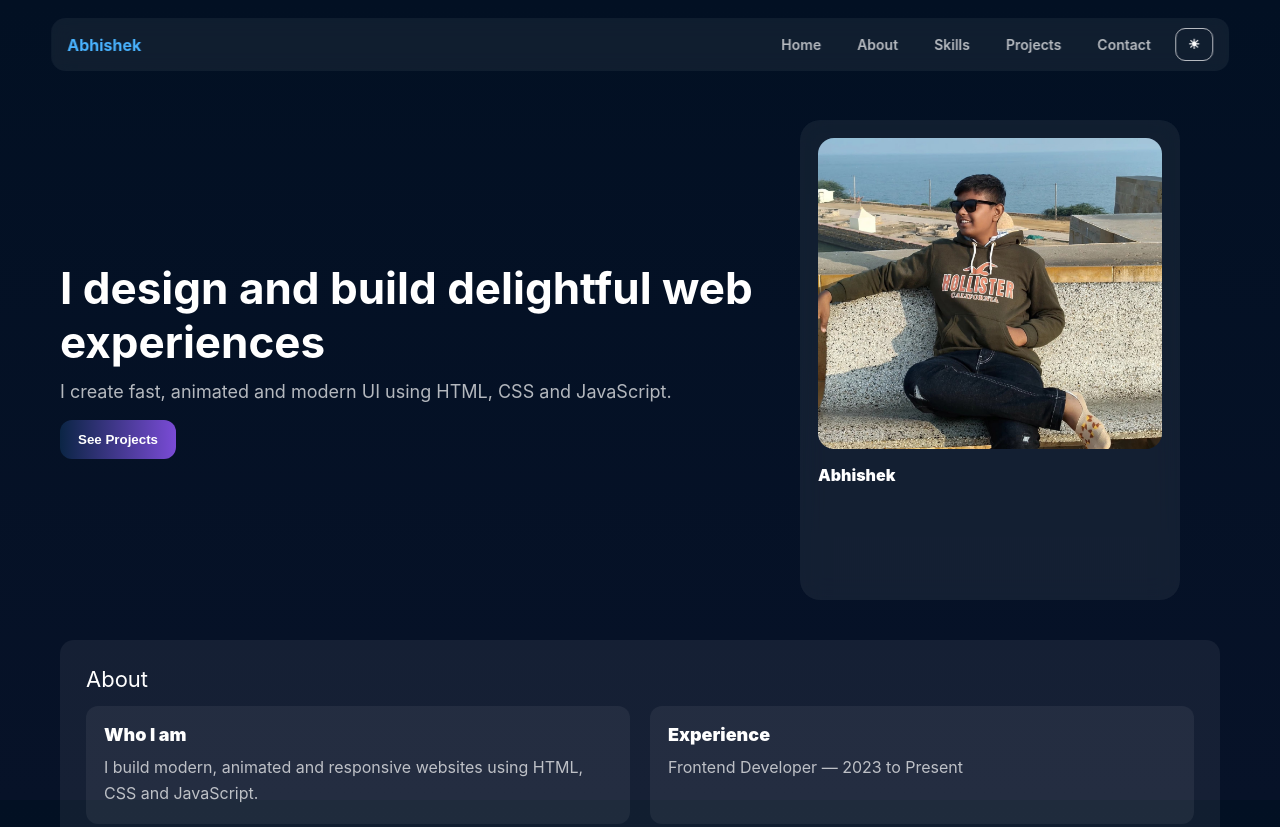
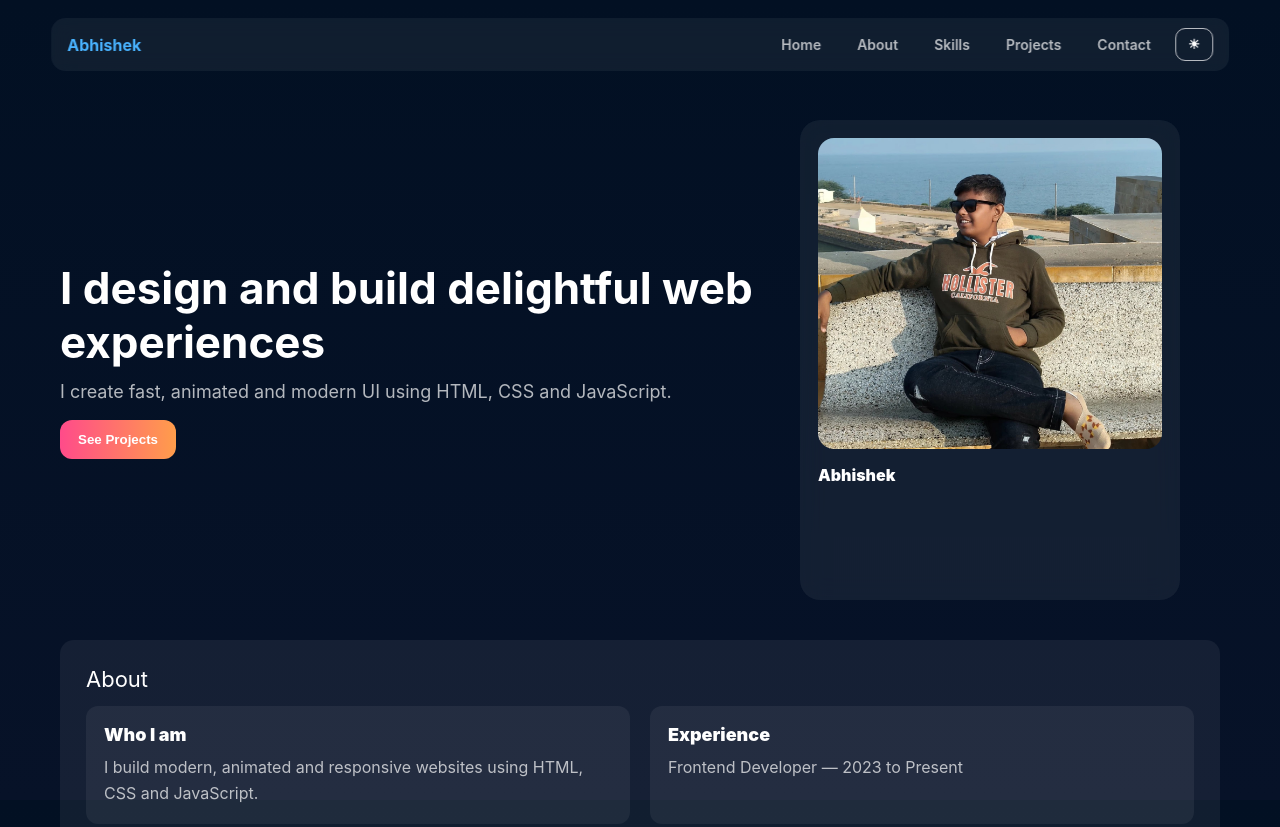
Before and after one commit to abhishek141125/abhishek_pf, a plain HTML site: page index.html in a window 1280 px wide. Shown: the top 827 px of the page. Drawn offline with Linux system fonts and the light colour scheme.

Commit message:
update 20-11 1:40

```diff
--- a/index.html
+++ b/index.html
@@ -5,9 +5,7 @@
 <meta name="viewport" content="width=device-width,initial-scale=1" />
 <title>Abhishek — Portfolio</title>
 <link rel="preconnect" href="https://fonts.gstatic.com" crossorigin>
-
 <style>
-
 :root {
   --bg:#071228;
   --bg2: linear-gradient(180deg,#021023 0%, #071228 100%);
@@ -43,8 +41,7 @@ body{
   padding-bottom:40px;
 }
 
-/* header */
-.header {
+.header{
   position:fixed;
   top:18px;
   left:50%;
@@ -60,8 +57,11 @@ body{
   background:var(--card);
   z-index:50;
 }
+
 .brand{font-weight:700;color:var(--accent-sky)}
+
 .nav{display:flex;gap:12px;align-items:center}
+
 .nav a{
   color:var(--muted);
   text-decoration:none;
@@ -71,6 +71,7 @@ body{
   font-weight:600;
   font-size:14px;
 }
+
 .nav a:hover{color:var(--text);transform:translateY(-3px)}
 
 .theme-toggle{
@@ -83,17 +84,17 @@ body{
   font-weight:700;
 }
 
-/* layout */
 .container{max-width:1200px;margin:120px auto 0;padding:0 20px}
 
-/* hero */
 .hero{
   display:grid;
   grid-template-columns:1fr 420px;
   gap:36px;
   align-items:center;
 }
+
 .hero-left{color:var(--muted)}
+
 .h-eye{color:var(--muted);font-weight:700;margin-bottom:8px}
 .h-title{font-size:44px;color:var(--text);margin-bottom:12px}
 .h-lead{color:var(--muted);margin-bottom:18px;font-size:18px}
@@ -105,17 +106,18 @@ body{
   cursor:pointer;
   font-weight:700;
 }
+
 .btn-primary{
-  background:linear-gradient(90deg,var(--accent-navy),var(--accent-purple));
+  background:linear-gradient(90deg,#ff4b8a,#ff9d4b);
   color:#fff;
 }
+
 .btn-ghost{
   background:transparent;
   border:1px solid var(--muted);
   color:var(--muted);
 }
 
-/* hero photo */
 .glass-frame{
   width:380px;
   height:480px;
@@ -127,12 +129,14 @@ body{
   flex-direction:column;
   gap:16px;
 }
+
 .frame-photo{
   width:100%;
   height:70%;
   border-radius:16px;
   overflow:hidden;
 }
+
 .frame-photo img{
   width:100%;
   height:100%;
@@ -145,6 +149,7 @@ body{
   border-radius:14px;
   background:var(--card);
 }
+
 .panel-title{font-size:22px;color:var(--text);margin-bottom:14px}
 
 .grid-2{
@@ -152,11 +157,13 @@ body{
   grid-template-columns:1fr 1fr;
   gap:20px;
 }
+
 .about-card{
   padding:18px;
   border-radius:12px;
   background:var(--card);
 }
+
 .bio{color:var(--muted);line-height:1.6;margin-top:10px}
 
 .skills-list{
@@ -165,6 +172,7 @@ body{
   gap:10px;
   margin-top:12px;
 }
+
 .skill{
   padding:8px 12px;
   border-radius:10px;
@@ -178,19 +186,23 @@ body{
   grid-template-columns:repeat(3,1fr);
   gap:18px;
 }
+
 .project{
   border-radius:14px;
   padding:14px;
   background:var(--card);
   transition:.3s;
 }
+
 .project:hover{transform:translateY(-10px)}
+
 .project-media{
   height:150px;
   border-radius:12px;
   margin-bottom:12px;
   background-size:cover;
 }
+
 .project-title{color:var(--text);font-weight:800}
 .project-desc{color:var(--muted)}
 
@@ -200,6 +212,7 @@ body{
   gap:20px;
   margin-top:12px;
 }
+
 input,textarea{
   width:100%;
   padding:12px;
@@ -208,6 +221,7 @@ input,textarea{
   background:transparent;
   color:var(--text);
 }
+
 textarea{min-height:140px}
 
 .footer{
@@ -217,11 +231,10 @@ textarea{min-height:140px}
   max-width:1200px;
   color:var(--muted);
 }
-
 </style>
 </head>
+
 <body>
-
 <header class="header">
   <div class="brand">Abhishek</div>
   <nav class="nav">
@@ -305,7 +318,6 @@ textarea{min-height:140px}
   <div class="panel-title">Contact</div>
 
   <div class="contact-grid">
-
     <form>
       <input placeholder="Your Name">
       <input placeholder="Email">
@@ -317,7 +329,6 @@ textarea{min-height:140px}
       <div style="font-weight:900;color:var(--text)">Contact Info</div>
       <p style="margin-top:10px;color:var(--muted)">email@example.com</p>
     </div>
-
   </div>
 </section>
 
@@ -329,7 +340,6 @@ textarea{min-height:140px}
 
 <script>
 const btn=document.getElementById('themeBtn');
-
 btn.onclick=()=>{
   const html=document.documentElement;
   if(html.classList.contains("dark")){
```
